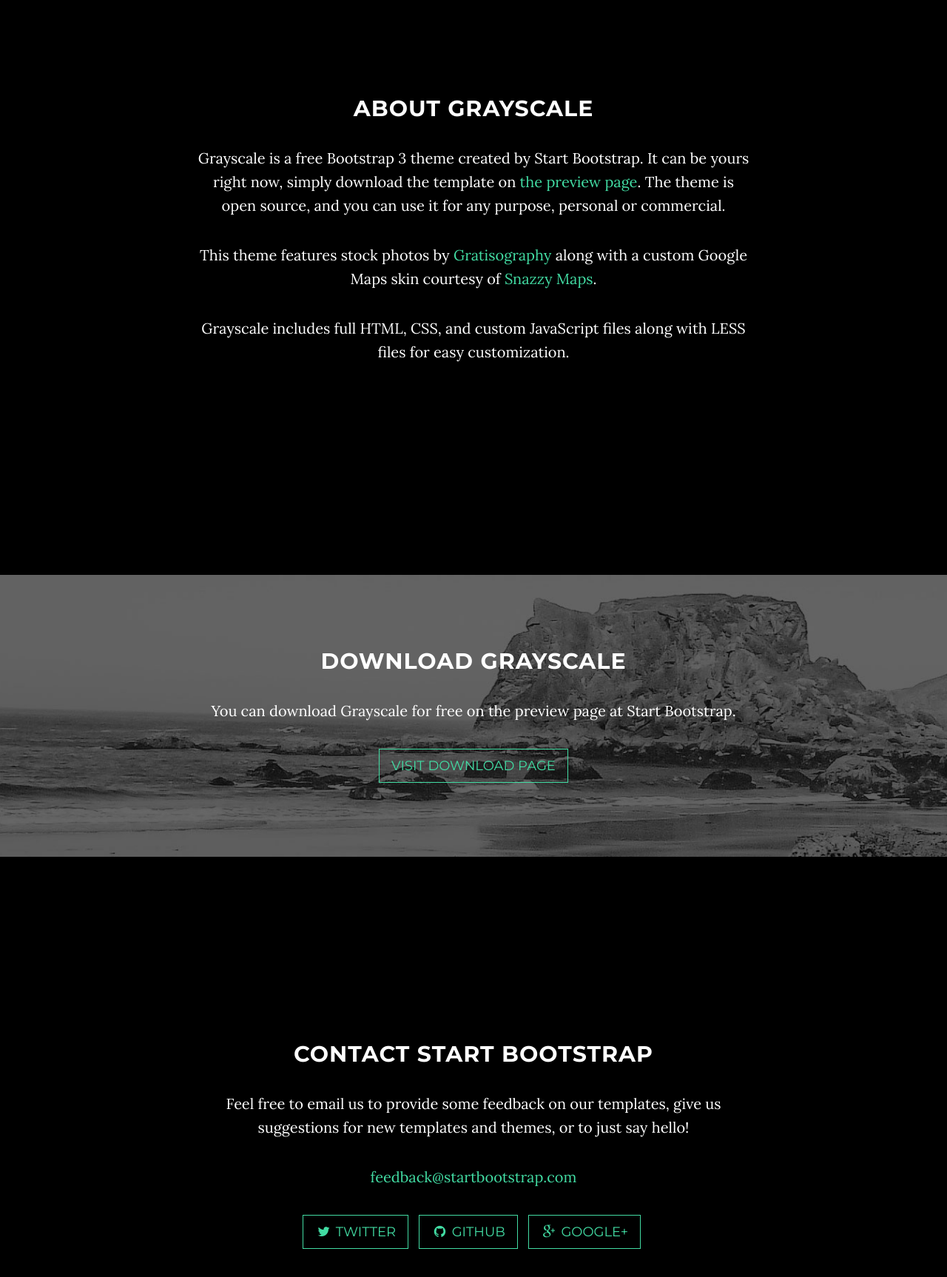
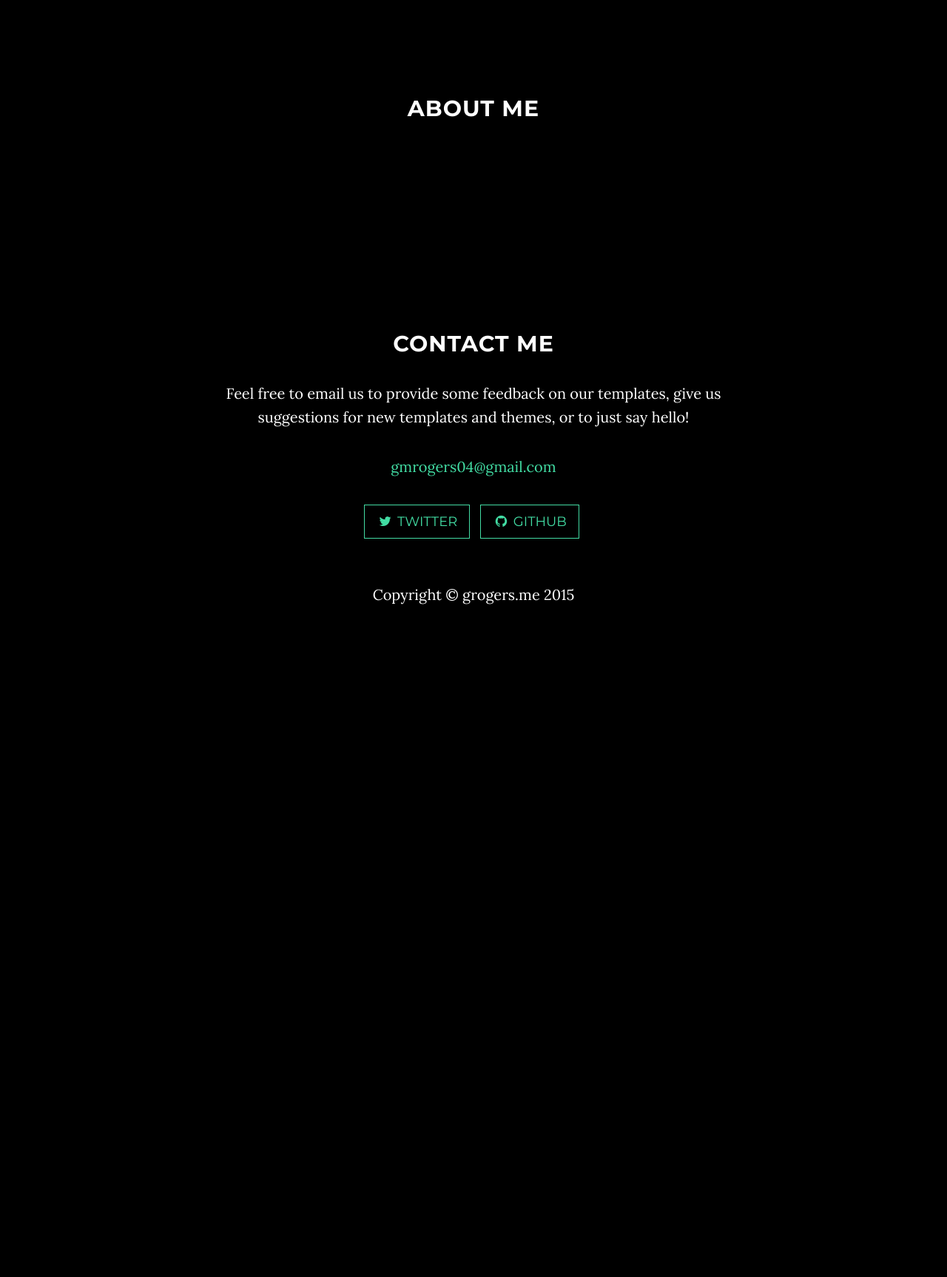
Before and after one commit to grahamcrackers/grogersme-test, a website: page index.html in a window 1280 px wide. Shown: the part 920-2646 px from the top of the page at 74% size. After the commit the page ends 1790 px from the top, so only its background shows below. Drawn offline with Linux system fonts and the light colour scheme; some packages are replaced by stand-ins of ours.

Commit message:
removing start boostrap text and adding contact names

```diff
--- a/index.html
+++ b/index.html
@@ -55,9 +55,6 @@
                         <a class="page-scroll" href="#about">About</a>
                     </li>
                     <li>
-                        <a class="page-scroll" href="#download">Download</a>
-                    </li>
-                    <li>
                         <a class="page-scroll" href="#contact">Contact</a>
                     </li>
                 </ul>
@@ -88,57 +85,45 @@
     <section id="about" class="container content-section text-center">
         <div class="row">
             <div class="col-lg-8 col-lg-offset-2">
-                <h2>About Grayscale</h2>
-                <p>Grayscale is a free Bootstrap 3 theme created by Start Bootstrap. It can be yours right now, simply download the template on <a href="http://startbootstrap.com/template-overviews/grayscale/">the preview page</a>. The theme is open source, and you can use it for any purpose, personal or commercial.</p>
-                <p>This theme features stock photos by <a href="http://gratisography.com/">Gratisography</a> along with a custom Google Maps skin courtesy of <a href="http://snazzymaps.com/">Snazzy Maps</a>.</p>
-                <p>Grayscale includes full HTML, CSS, and custom JavaScript files along with LESS files for easy customization.</p>
+                <h2>About Me</h2>
+                <!--<p>Grayscale is a free Bootstrap 3 theme created by Start Bootstrap. It can be yours right now, simply download the template on <a href="http://startbootstrap.com/template-overviews/grayscale/">the preview page</a>. The theme is open source, and you can use it for any purpose, personal or commercial.</p>-->
+                <!--<p>This theme features stock photos by <a href="http://gratisography.com/">Gratisography</a> along with a custom Google Maps skin courtesy of <a href="http://snazzymaps.com/">Snazzy Maps</a>.</p>-->
+                <!--<p>Grayscale includes full HTML, CSS, and custom JavaScript files along with LESS files for easy customization.</p>-->
             </div>
         </div>
     </section>
 
-    <!-- Download Section -->
-    <section id="download" class="content-section text-center">
-        <div class="download-section">
-            <div class="container">
-                <div class="col-lg-8 col-lg-offset-2">
-                    <h2>Download Grayscale</h2>
-                    <p>You can download Grayscale for free on the preview page at Start Bootstrap.</p>
-                    <a href="http://startbootstrap.com/template-overviews/grayscale/" class="btn btn-default btn-lg">Visit Download Page</a>
-                </div>
-            </div>
-        </div>
-    </section>
 
     <!-- Contact Section -->
     <section id="contact" class="container content-section text-center">
         <div class="row">
             <div class="col-lg-8 col-lg-offset-2">
-                <h2>Contact Start Bootstrap</h2>
+                <h2>Contact Me</h2>
                 <p>Feel free to email us to provide some feedback on our templates, give us suggestions for new templates and themes, or to just say hello!</p>
-                <p><a href="mailto:feedback@startbootstrap.com">feedback@startbootstrap.com</a>
+                <p><a href="mailto:feedback@startbootstrap.com">gmrogers04@gmail.com</a>
                 </p>
                 <ul class="list-inline banner-social-buttons">
                     <li>
-                        <a href="https://twitter.com/SBootstrap" class="btn btn-default btn-lg"><i class="fa fa-twitter fa-fw"></i> <span class="network-name">Twitter</span></a>
+                        <a href="https://twitter.com/gramcrackers" class="btn btn-default btn-lg"><i class="fa fa-twitter fa-fw"></i> <span class="network-name">Twitter</span></a>
                     </li>
                     <li>
-                        <a href="https://github.com/IronSummitMedia/startbootstrap" class="btn btn-default btn-lg"><i class="fa fa-github fa-fw"></i> <span class="network-name">Github</span></a>
+                        <a href="https://github.com/grahamcrackers" class="btn btn-default btn-lg"><i class="fa fa-github fa-fw"></i> <span class="network-name">Github</span></a>
                     </li>
-                    <li>
-                        <a href="https://plus.google.com/+Startbootstrap/posts" class="btn btn-default btn-lg"><i class="fa fa-google-plus fa-fw"></i> <span class="network-name">Google+</span></a>
-                    </li>
+                    <!--<li>-->
+                        <!--<a href="https://plus.google.com/+Startbootstrap/posts" class="btn btn-default btn-lg"><i class="fa fa-google-plus fa-fw"></i> <span class="network-name">Google+</span></a>-->
+                    <!--</li>-->
                 </ul>
             </div>
         </div>
     </section>
 
     <!-- Map Section -->
-    <div id="map"></div>
+    <!--<div id="map"></div>-->
 
     <!-- Footer -->
     <footer>
         <div class="container text-center">
-            <p>Copyright &copy; Your Website 2014</p>
+            <p>Copyright &copy; grogers.me 2015</p>
         </div>
     </footer>
 
```
